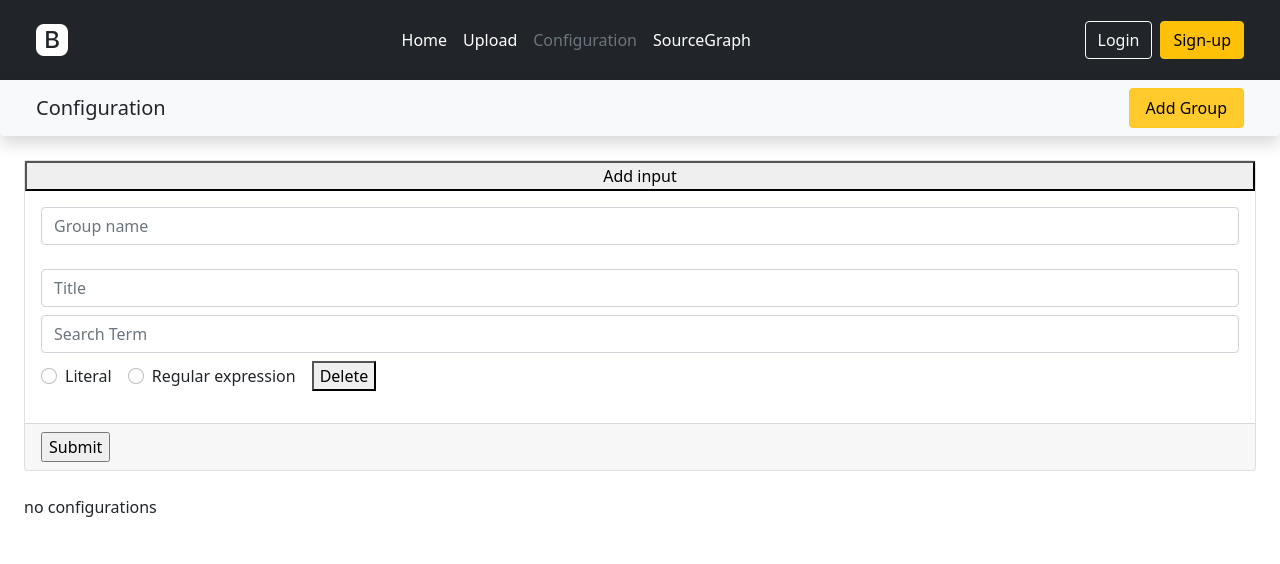
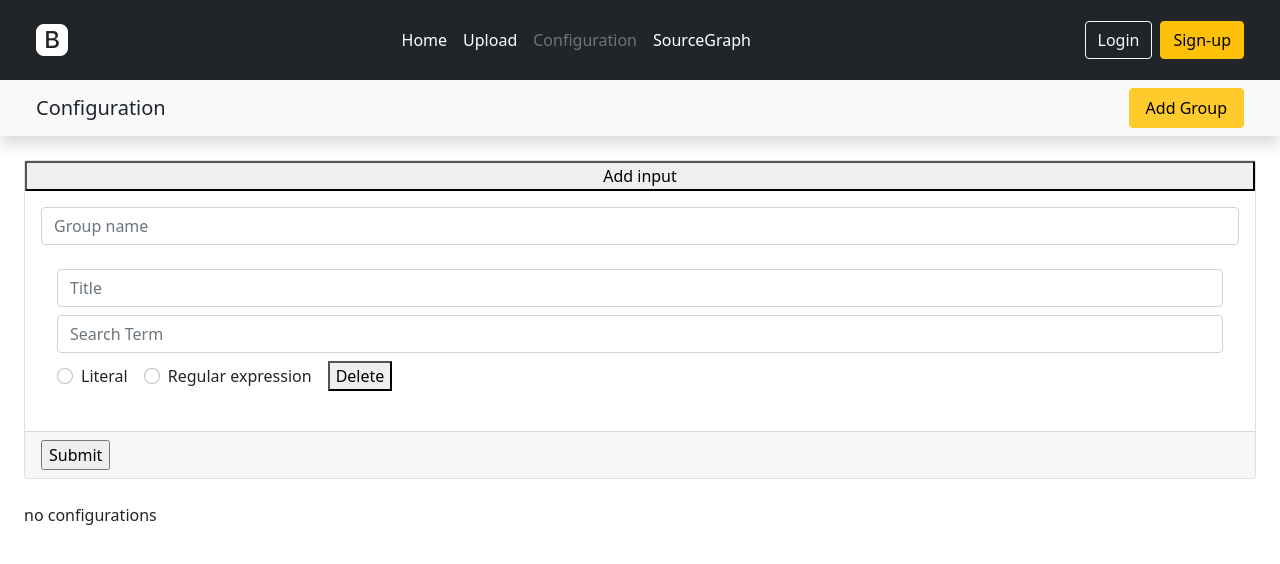
Before and after one commit to yangify/dollfront, a React (Create React App) app: page /configuration in a window 1280 px wide. Both pictures are taken after a click on the button "Add Group". Shown: the top 564 px of the page. Built offline with nearby package versions, Linux system fonts and the light colour scheme; no server answers.

Commit message:
updated styling

```diff
--- a/src/component/body/configuration/form/configuration_form.jsx
+++ b/src/component/body/configuration/form/configuration_form.jsx
@@ -38,14 +38,16 @@ const ConfigurationForm = () => {
         <div className='card mb-4 collapse' id='configurationForm'>
             <button onClick={addInput}>Add input</button>
             <div className='card-body'>
-                <input className="form-control mb-4" type='text' name='group-name'
+                <input className="form-control" type='text' name='group-name'
                        placeholder='Group name' onChange={updateGroupName}/>
+                <div className="list-group-flush">
                     {
                         inputs.map((input, index) => (
                             <ConfigurationFormInput key={index} input={input} index={index}
                                                     updateInput={updateInput} deleteInput={deleteInput} />
                         ))
                     }
+                </div>
             </div>
             <div className='card-footer'>
                 <input type='submit' onClick={submitInputs}/>
--- a/src/component/body/configuration/form/configuration_form_input.jsx
+++ b/src/component/body/configuration/form/configuration_form_input.jsx
@@ -3,8 +3,7 @@ import { connect } from "react-redux";
 const ConfigurationFormInput = ({ index, input, updateInput, deleteInput }) => {
 
     return (
-        <div className='row'>
-            <div className='col mb-3'>
+            <div className='list-group-item py-4'>
                 <input className="form-control mb-2" type='text' name='title'
                        placeholder={input.title || 'Title'} onChange={updateInput('title', index)}/>
                 <input className="form-control mb-2" type='text' name='searchTerm'
@@ -22,7 +21,6 @@ const ConfigurationFormInput = ({ index, input, updateInput, deleteInput }) => {
 
                 <button onClick={() => deleteInput(index)}>Delete</button>
             </div>
-        </div>
     );
 }
 
```
Lines whose indentation alone changed are shown as unchanged.
